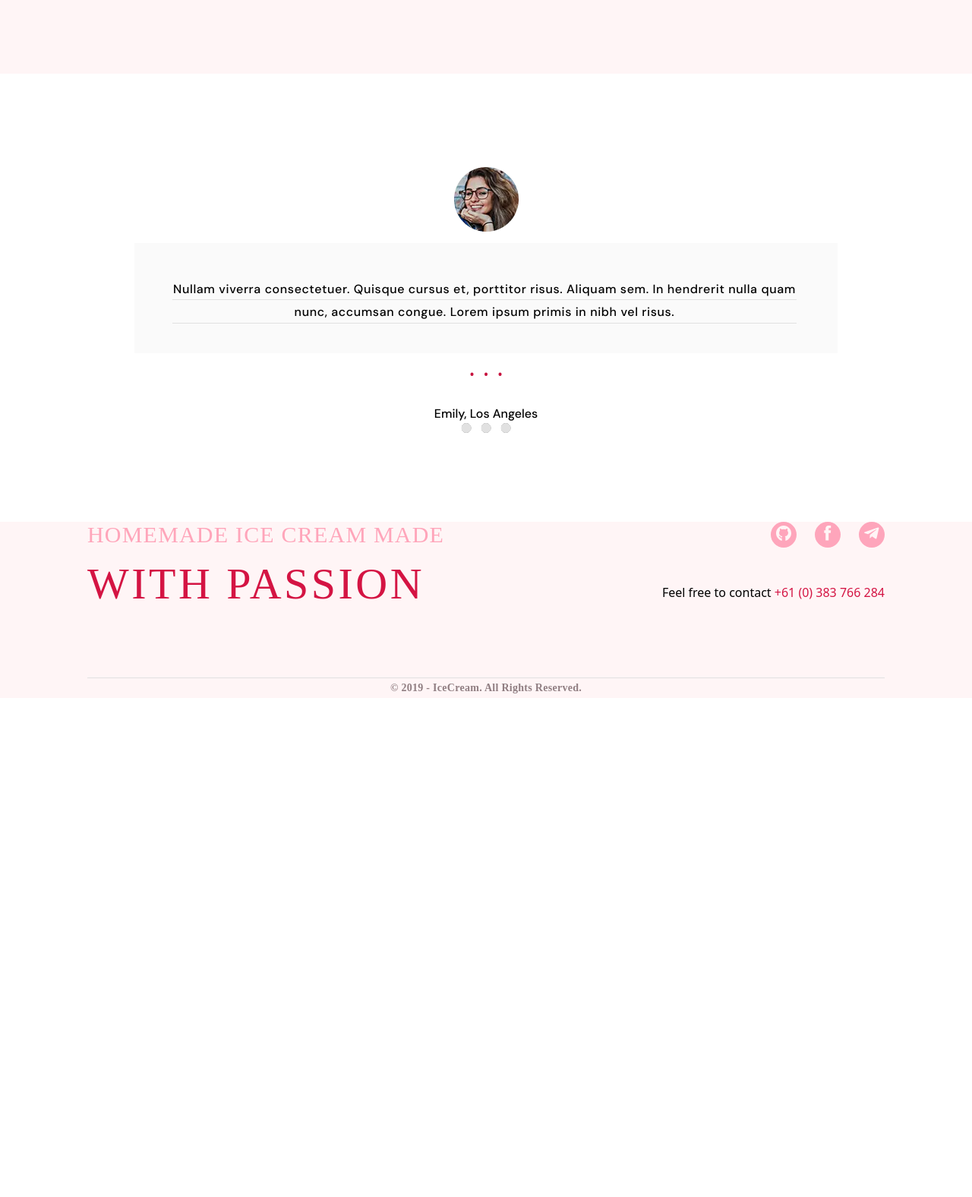
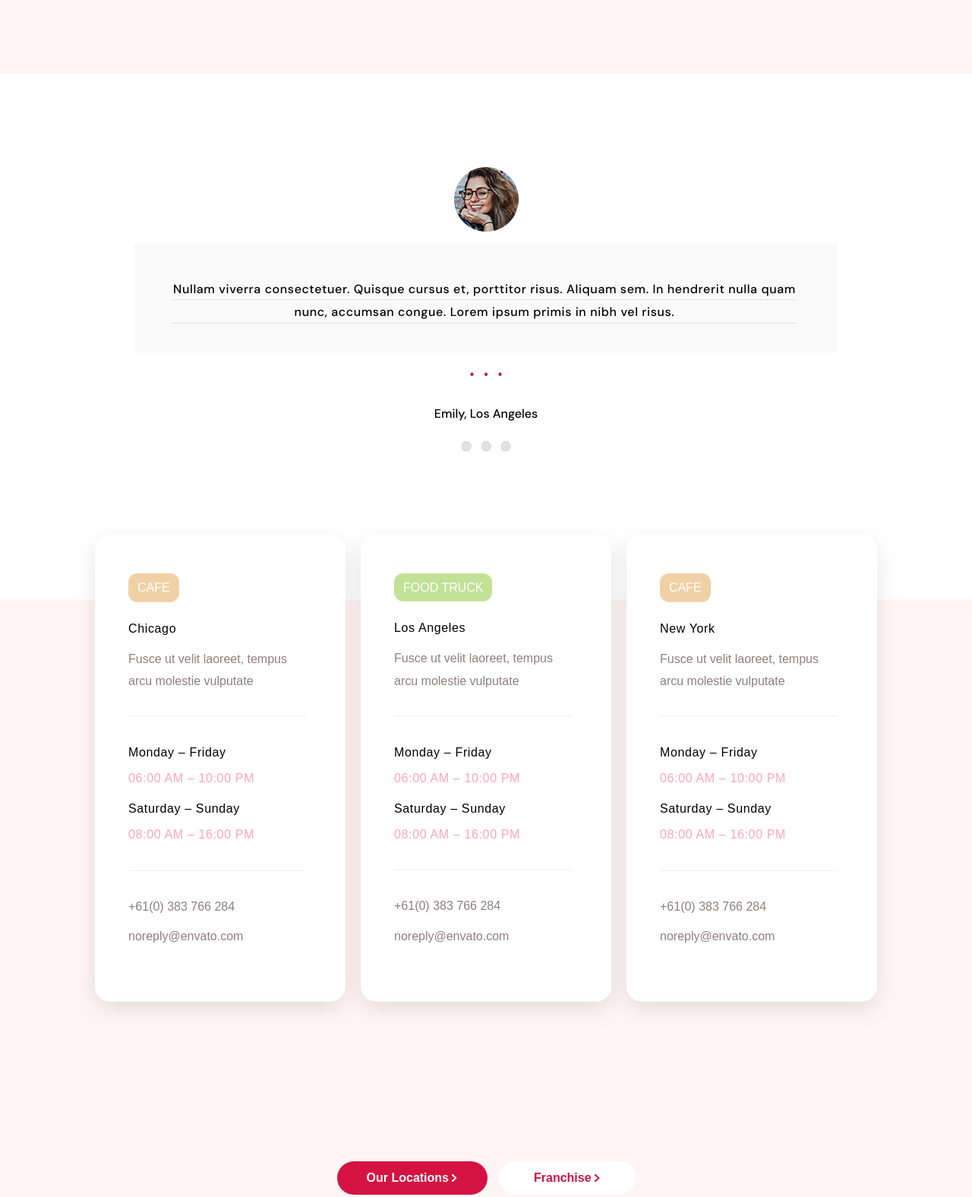
Before and after one commit to Nazar612/IceCream-Project, a website built with Parcel: page src/index.html in a window 1280 px wide. Shown: the part 2936-4512 px from the top of the page at 76% size. Before the commit the page ends 3855 px from the top, so only its background shows below. Built offline with nearby package versions, Linux system fonts and the light colour scheme.

Commit message:
IceCream-Project

```diff
--- a/src/components/schudle.html
+++ b/src/components/schudle.html
@@ -1,4 +1,4 @@
-<section>
+<section class="schudle">
   <div class="container">
     <div class="flexbox">
       <div class="card">
--- a/src/index.html
+++ b/src/index.html
@@ -15,7 +15,7 @@
     <include src="./components/tradition.html"></include>
     <include src="./components/image.html"></include>
     <include src="./components/review.html"></include>
-    <!-- <include src="./components/schudle.html"></include> -->
+    <include src="./components/schudle.html"></include>
     <include src="./components/footer.html"></include>
     <script src="./js/mobilemenu.js"></script>
   </body>
--- a/src/sass/details/_footer.scss
+++ b/src/sass/details/_footer.scss
@@ -3,7 +3,7 @@
 
 
 
-font-family: 'Titan One';
+    font-family: TitanOneRegular;
     font-style: normal;
     font-weight: 400;
     font-size: 30px;
@@ -33,7 +33,7 @@ text-align: left;
     /* with passion */
 
 
-font-family: 'Titan One';
+font-family: TitanOneRegular;
 font-style: normal;
 font-weight: 400;
 font-size: 58px;
@@ -61,13 +61,15 @@ width: 200px;
 text-align: left;
 margin-bottom: 43px;
 
-}}
+}
+}
+
 .footer-number {
     /* Feel free to contact +61 (0) 383 766 284 */
 
 
 
-font-family: 'DM Sans';
+font-family: dmSansRegular;
 font-style: normal;
 font-weight: 700;
 font-size: 16px;
@@ -104,7 +106,7 @@ width: 230px;
 
 
 
-font-family: 'DM Sans';
+font-family: dmSansRegular;
 font-style: normal;
 font-weight: 700;
 font-size: 14px;
@@ -140,6 +142,7 @@ width: 230px;
 }
 .numder {
 color: #D41443;
+font-family: dmSansBold;
 text-decoration: none;
    @media screen and (max-width: 767px) {
     /* Feel free to contact +61 (0) 383 766 284 */
@@ -148,11 +151,12 @@ text-decoration: none;
 font-weight: 700;
 font-size: 11px;
 width: 230px;
+  }
 
+.footer-numder {
+    font-family: dmSansBold;
+}
 
-
-
-  }
 }
 .footer-ul {
     display: flex;
--- a/src/sass/details/_review.scss
+++ b/src/sass/details/_review.scss
@@ -1,16 +1,16 @@
 .reviews{
     position: relative;
     padding-top:123px ;
-    padding-bottom: 132px;
+    padding-bottom: 234px;
 
 @media(max-width:1199px) {
     padding-top:121px;
-    padding-bottom: 119px;
+    padding-bottom: 197px;
 }
 
 @media(max-width: 767px) {
     padding-top: 80px;
-    padding-bottom: 86px;
+    padding-bottom: 170px;
 }
 
 }
@@ -43,7 +43,7 @@
 .mainCheckbox {
     position: absolute;
     z-index: 100;
-    top: 78%;
+    top: 70%;
     transform: translateX(-50%);
 
     &::after {
@@ -64,7 +64,11 @@
     }
 
     @media (max-width:1199px) {
-        top: 87%;
+        top: 75%;
+    }
+
+    @media (max-width:767px) {
+        top: 80%;
     }
 }
 
--- a/src/sass/details/_schedule.scss
+++ b/src/sass/details/_schedule.scss
@@ -179,13 +179,13 @@ hr {
 
 .flexbox {
   display: flex;
-  gap: 29px;
   flex-wrap: wrap;
   justify-content: center;
+  transform: translateY(-15%);
 }
 @media (max-width: 1199px) {
   .flexbox {
-    gap: 20px;
+    transform: translateY(-10%);
   }
 }
 @media (max-width: 767px) {
@@ -193,6 +193,7 @@ hr {
     flex-direction: column;
     margin: 0 auto;
     align-items: center;
+    transform: translateY(-5%);
   }
 }
 .button {
@@ -274,3 +275,8 @@ hr {
     padding: 0px 15px 15px;
   }
 }
+
+.schudle {
+  background-color: #FFF5F6;
+  padding-bottom: 165px;
+}
```
Lines whose indentation alone changed are shown as unchanged.
